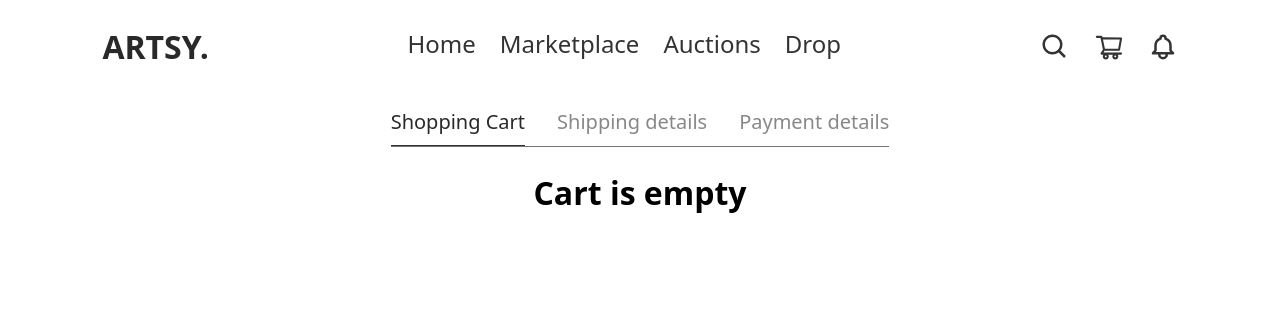
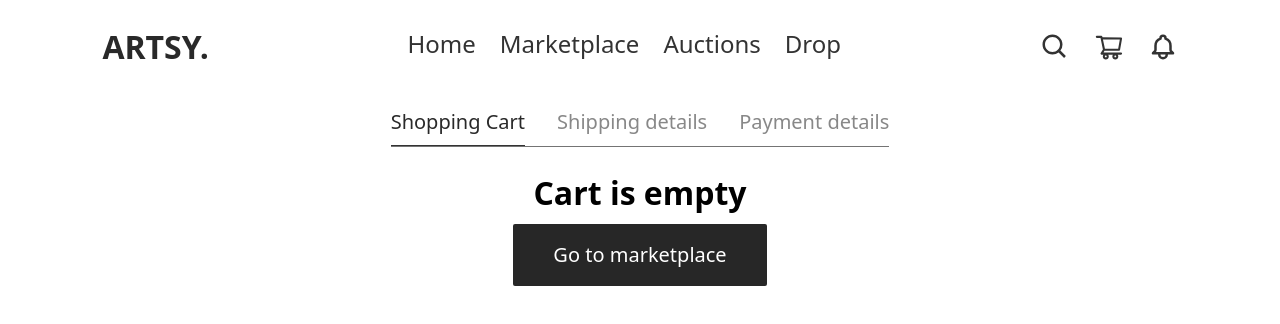
Before and after one commit to omotayobolu/artsy, a React (Vite) app: page /cart/shopping-cart in a window 1280 px wide. Shown: the top 324 px of the page. Built offline with nearby package versions, Linux system fonts and the light colour scheme; no server answers; a web font is replaced by a local one.

Commit message:
fix: routing errors fixed

```diff
--- a/src/components/Navbar.jsx
+++ b/src/components/Navbar.jsx
@@ -47,7 +47,7 @@ const Navbar = () => {
             mobileNav === "open" && "absolute top-[5%] left-[5%]"
           }`}
         >
-          Artsy.
+          <Link to="/">Artsy.</Link>
         </h3>
         {mobileNav === "open"}
         <ul
--- a/src/components/PrimaryBtn.jsx
+++ b/src/components/PrimaryBtn.jsx
@@ -3,7 +3,7 @@ import React from "react";
 const PrimaryBtn = (props) => {
   return (
     <button
-      className={`bg-[#272727] rounded-sm text-white px-10 py-3 cursor-pointer ${props.className}`}
+      className={`bg-[#272727] rounded-sm text-white px-10 py-3 cursor-pointer hover:opacity-80 ${props.className}`}
       onClick={props.onClick}
     >
       {props.children}
--- a/src/pages/Cart/ShoppingCart.jsx
+++ b/src/pages/Cart/ShoppingCart.jsx
@@ -29,8 +29,11 @@ const ShoppingCart = () => {
           </div>
         </div>
       ) : (
-        <div className="grid place-items-center">
+        <div className="grid place-items-center gap-4">
           <h3>Cart is empty</h3>
+          <PrimaryBtn className="text-md py-4">
+            <Link to="/marketplace">Go to marketplace</Link>
+          </PrimaryBtn>
         </div>
       )}
     </section>
--- a/src/pages/ErrorPage.jsx
+++ b/src/pages/ErrorPage.jsx
@@ -12,7 +12,7 @@ const ErrorPage = () => {
       <p>
         <i>{error.statusText || error.message}</i>
       </p>
-      <Link to="/marketplace" className="text-lg underline font-medium mt-6">
+      <Link to="/" className="text-lg underline font-medium mt-6">
         Go Back
       </Link>
     </div>
--- a/src/pages/Home/UpcomingAuctions.jsx
+++ b/src/pages/Home/UpcomingAuctions.jsx
@@ -99,7 +99,7 @@ const UpcomingAuctions = () => {
       </div>
       <div className="bg-white md:my-[10%] my-[8%]">
         <hr className="border-t- border-secondary-black" />
-        <Link to={"/marketplace"}>
+        <Link to="/marketplace">
           <div className="flex items-center justify-between lg:px-[8%] sm:px-[5%] px-[3%] py-4">
             <h2 className="text-secondary-black">Explore marketplace</h2>
             <div className="border border-secondary-black p-3 rounded-full">
@@ -108,12 +108,14 @@ const UpcomingAuctions = () => {
           </div>
         </Link>
         <hr className="border-t- border-secondary-black" />
-        <div className="flex items-center justify-between lg:px-[8%] sm:px-[5%] px-[3%] py-4">
-          <h2 className="text-secondary-black">See Auctions</h2>
-          <div className="border border-secondary-black p-3 rounded-full">
-            <BsArrowRight className="lg:text-[40px] text-[20px] text-[#616161] cursor-pointer" />
+        <Link to="/auctions">
+          <div className="flex items-center justify-between lg:px-[8%] sm:px-[5%] px-[3%] py-4">
+            <h2 className="text-secondary-black">See Auctions</h2>
+            <div className="border border-secondary-black p-3 rounded-full">
+              <BsArrowRight className="lg:text-[40px] text-[20px] text-[#616161] cursor-pointer" />
+            </div>
           </div>
-        </div>
+        </Link>
 
         <hr className="border-t- border-secondary-black" />
       </div>
```
Also changed, not shown: src/App.css (deleted), 1 other file (tests, documents, lock files or other folders).
